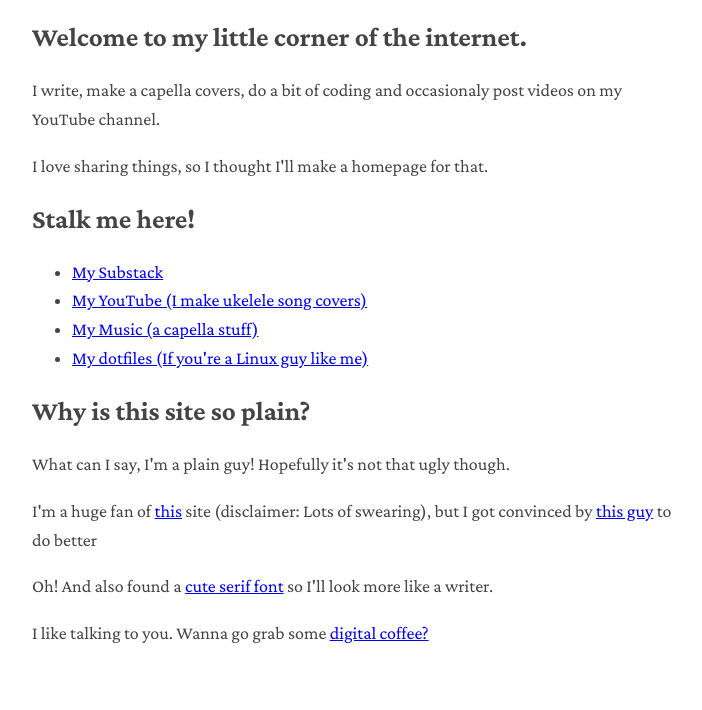
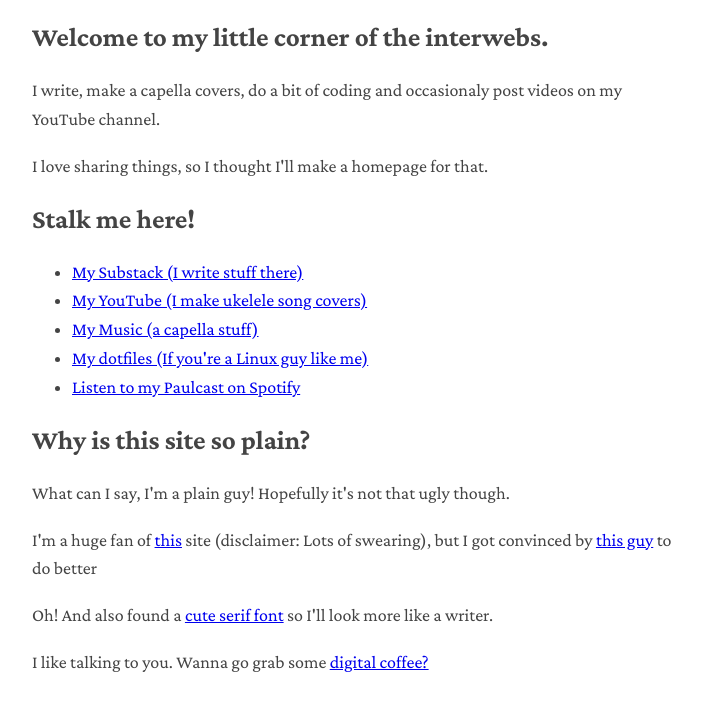
Before and after one commit to Paul-Joshy/homepage, a plain HTML site: page index.html in a window 1280 px wide. Shown: the part 86-796 px from the top of the page, without its empty margins (283-985 px from the left). Drawn offline with nearby package versions, Linux system fonts and the light colour scheme.

Commit message:
some more changes

```diff
--- a/index.html
+++ b/index.html
@@ -8,13 +8,13 @@
   </head>
   <body>
     <h1>Hey I'm Paul!</h1>
-    <h2>Welcome to my little corner of the internet.</h2>
+    <h2>Welcome to my little corner of the interwebs.</h2>
     <p>I write, make a capella covers, do a bit of coding and occasionaly post videos on my YouTube channel.</p>
     <p>I love sharing things, so I thought I'll make a homepage for that.</p>
     <h2>Stalk me here!</h2>
     <ul>
       <li>
-        <a href="https://paulineprinciples.substack.com/">My Substack</a>
+        <a href="https://paulineprinciples.substack.com/">My Substack (I write stuff there)</a>
       </li>
       <li>
         <a href="https://www.youtube.com/@pauljoshy96">My YouTube (I make ukelele song covers)</a>
@@ -23,6 +23,9 @@
       </li>
       <li>
         <a href="https://github.com/Paul-Joshy">My dotfiles (If you're a Linux guy like me)</a>
+      </li>
+      <li>
+        <a href="https://open.spotify.com/show/4VTtJQHkGYFs4LbiawcJlH">Listen to my Paulcast on Spotify</a>
       </li>
     </ul>
 
```
